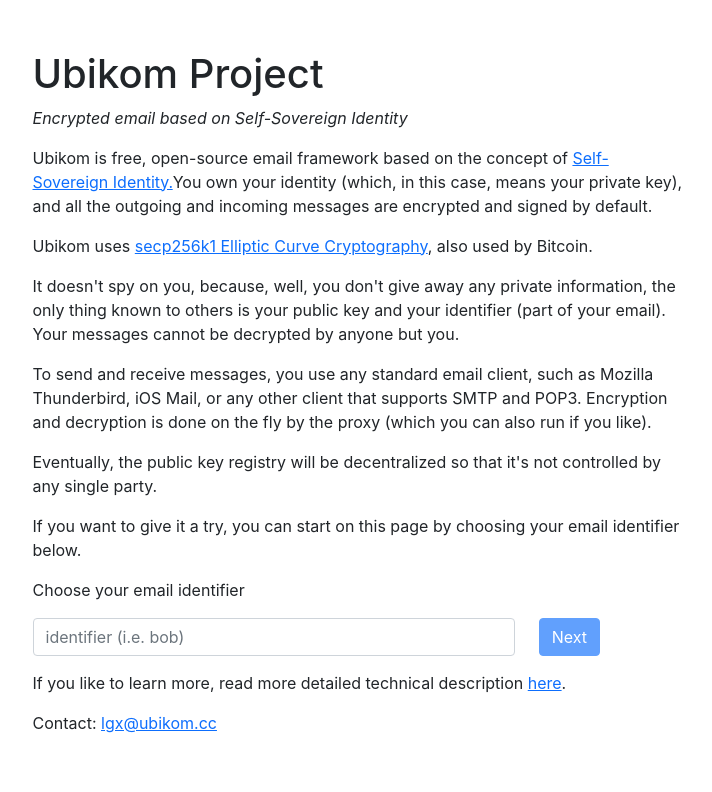
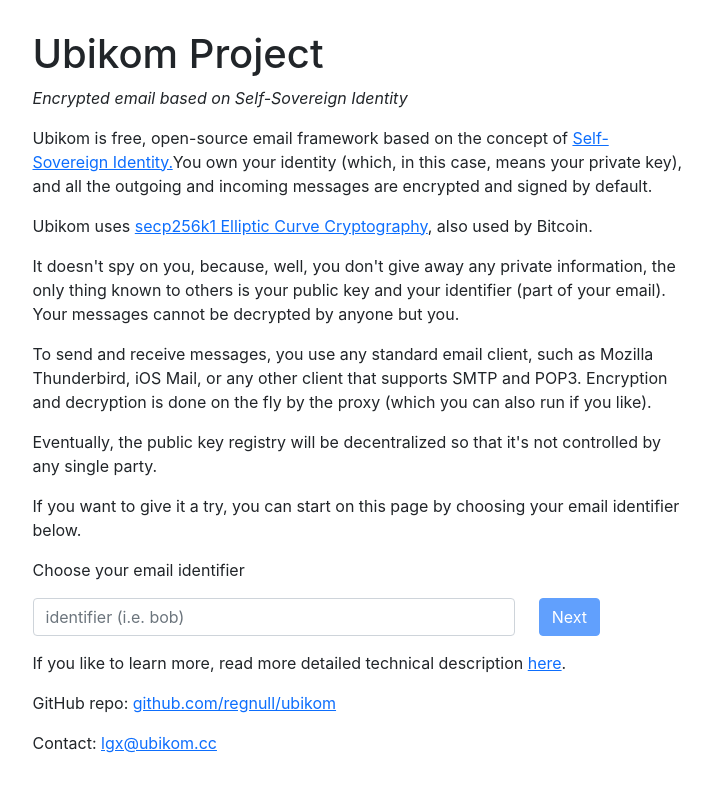
Before and after one commit to regnull/ubikom-web, a React (Create React App) app: page / in a window 1280 px wide. Shown: the top 792 px of the page, without its empty margins (282-994 px from the left). Built offline with nearby package versions, Linux system fonts and the light colour scheme.

Commit message:
add github link

```diff
--- a/src/components/NameForm.js
+++ b/src/components/NameForm.js
@@ -128,6 +128,7 @@
                     <p>
                         If you like to learn more, read more detailed technical description <a href="example.com">here</a>.
                     </p>
+                    <p>GitHub repo: <a href="https://github.com/regnull/ubikom">github.com/regnull/ubikom</a></p>
                     <p>Contact: <a href="mailto: lgx@ubikom.cc">lgx@ubikom.cc</a></p>
             </div>
         );
```
